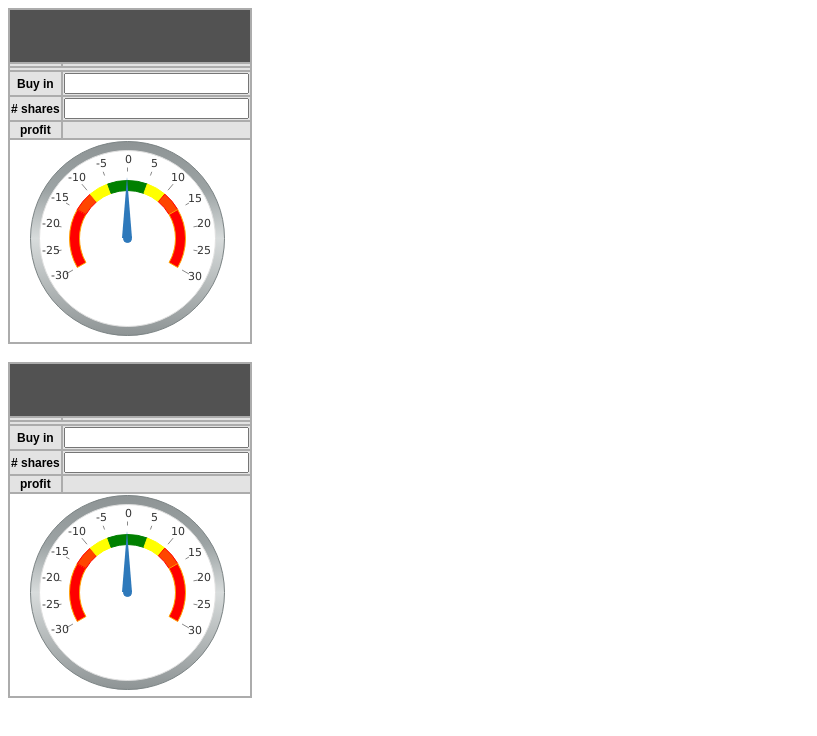
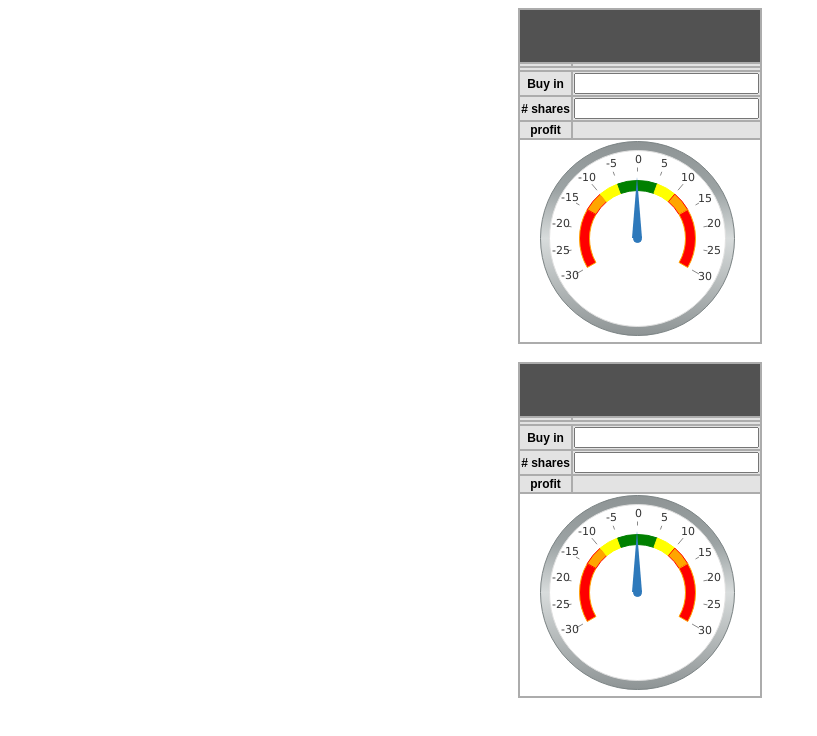
Before and after one commit to rdavis-dev-s360g/jquery_learning, a plain HTML site: page stockprice/stockprice.html in a window 1280 px wide. Shown: the whole page, without its empty margins (0-817 px from the left). Drawn offline with Linux system fonts and the light colour scheme.

Commit message:
updating gauge layout

```diff
--- a/stockprice/app.js
+++ b/stockprice/app.js
@@ -3,7 +3,7 @@
 var oneSecondMS = 1000;
 var oneMinuteMS = 60 * oneSecondMS;
 var oneHourMS = 60 * oneMinuteMS;
-var $refreshIntervalMS = 1 * oneMinuteMS;
+var $refreshIntervalMS = 5 * oneMinuteMS;
 
 $(function() {
     var box = $("#box");
@@ -137,7 +137,7 @@ function setupGauge($gauge) {
             {
                 startValue: -15,
                 endValue: -10,
-                style: {fill: 'orangered', stroke: 'red'},
+                style: {fill: 'orange', stroke: 'red'},
                 startDistance: 0,
                 endDistance: 0
             },
@@ -172,7 +172,7 @@ function setupGauge($gauge) {
             {
                 startValue: 10,
                 endValue: 15,
-                style: {fill: 'orangered', stroke: 'red'},
+                style: {fill: 'orange', stroke: 'red'},
                 startDistance: 0,
                 endDistance: 0
             },
--- a/stockprice/stockprice.html
+++ b/stockprice/stockprice.html
@@ -13,8 +13,8 @@
     <script type="text/javascript" src="jqxbuttons.js"></script>
 </head>
 <body>
-
-<table id="dataTable">
+<div id="bodyDiv" style="margin: auto">
+    <table id="dataTable" align="center">
         <tr><td colspan="2" id="quote"/></tr>
         <tr><td id="time" align="center"/><td id="percentChange" align="center"/></tr>
         <tr><td id="status" colspan="2" align="center"/></tr>
@@ -23,11 +23,8 @@
         <tr><td class="leftLabel" align="center">profit</td><td class="rightValue" id="profit" align="center"/></td></tr>
         <tr><td colspan="2" class="chartCell"><div id="gauge1" style="margin: auto"></div></td> </tr>
     </table>
-
-
-
     <br>
-<table id="dataTable2">
+    <table id="dataTable2" align="center">
         <tr><td colspan="2" id="quote2"/></tr>
         <tr><td id="time2" align="center"/><td id="percentChange2" align="center"/></tr>
         <tr><td id="status2" colspan="2" align="center"/></tr>
@@ -36,5 +33,6 @@
         <tr><td class="leftLabel" align="center">profit</td><td class="rightValue" id="profit2" align="center"/></td></tr>
         <tr><td colspan="2" class="chartCell"><div id="gauge2" style="margin: auto"></div></td> </tr>
     </table>
+</div>
 </body>
 </html>
```
Lines whose indentation alone changed are shown as unchanged.
